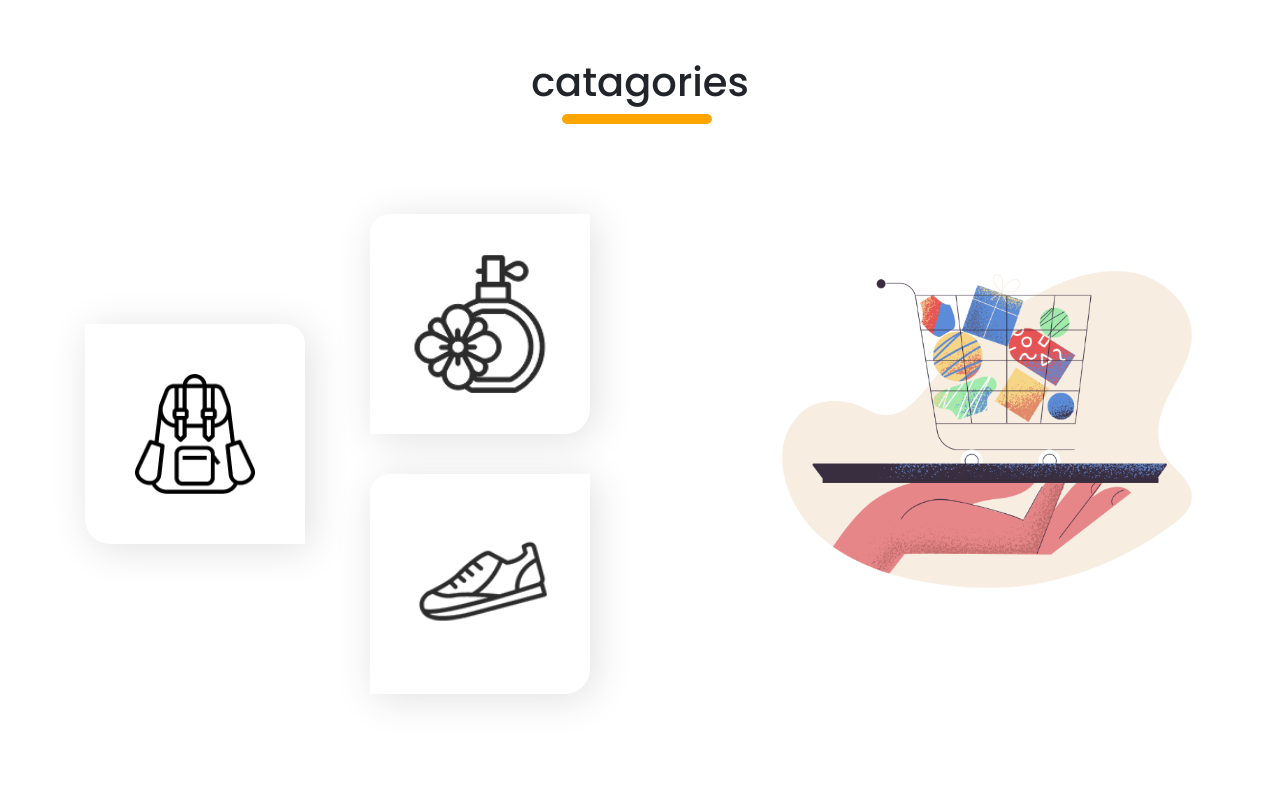
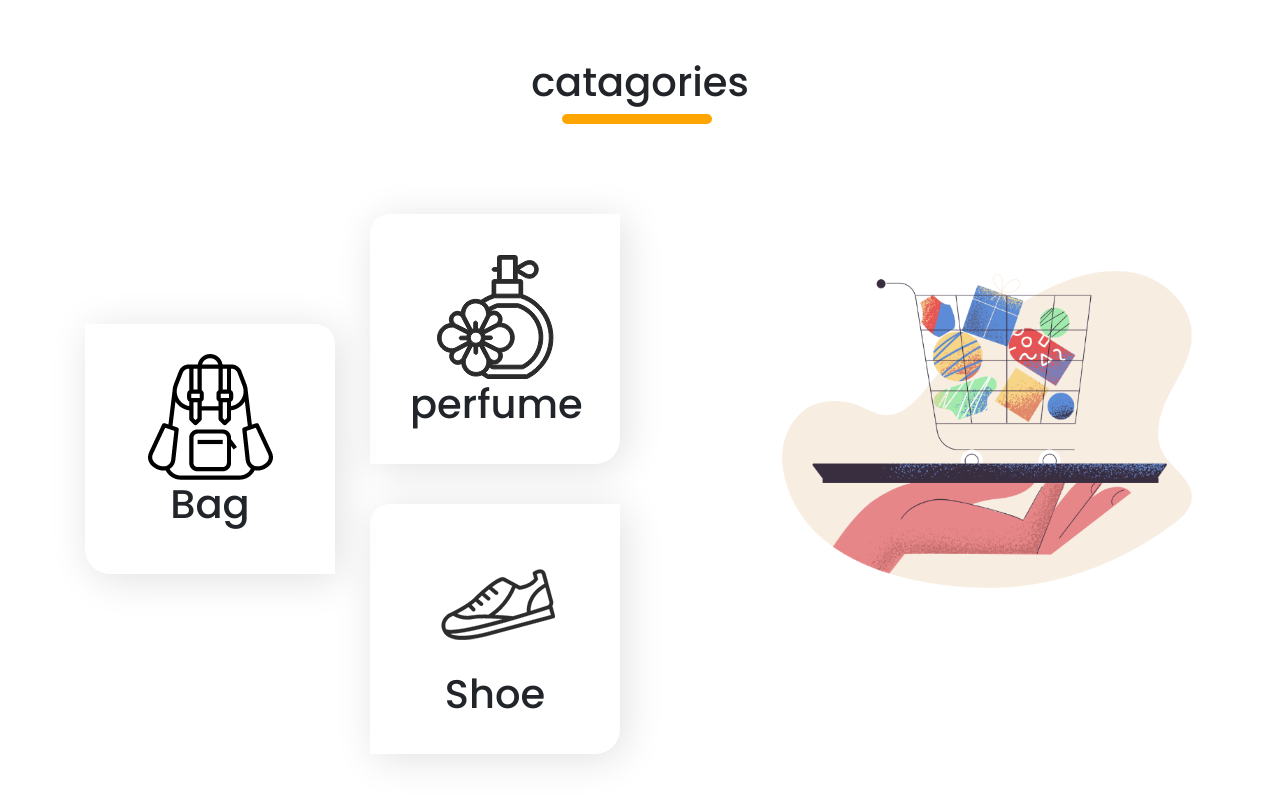
Before and after one commit to coder-shahjalal/hot-gadgets, a plain HTML site: page index.html in a window 1280 px wide. Shown: the part 2340-3142 px from the top of the page. Drawn offline with nearby package versions, Linux system fonts and the light colour scheme.

Commit message:
catagories area update

```diff
--- a/index.html
+++ b/index.html
@@ -264,17 +264,29 @@
        <div class="row ">
            <div class="col-md-6">
                 <div class="row">
-                   <div class="col-md-6 catogories-bag">
+                   <div class="col-md-6 ">
+                       <div class="catogories-bag">
                         <img src="./Categories/bag.png" alt="">
+                        <h1>Bag</h1>
+                       </div>
+
                         </div>
                         <div class="col-md-6">
                     <div class="row d-flex  flex-column catagories-2">
+
                             <div class="col-md-6">
+                              <div class="catagories-2-img">
                               <img src="./Categories/perfume.png" alt="">
+                              <h1>perfume</h1>
+                            </div>
                          </div>
                          <div class="col-md-6">
+                          <div class="catagories-2-img">
                                <img src="./Categories/shoe.png" alt="">
+                               <h1>Shoe</h1>
                               </div>
+                         </div>
+
                            </div>
                    </div>
 
--- a/style.css
+++ b/style.css
@@ -56,27 +56,29 @@ p {
 .catagories-2 {
   margin-top: 50px;
 }
-.catagories-2 img {
-  height: 220px;
-  width: 220px;
+.catagories-2-img {
+  height: 250px;
+  width: 250px;
   padding: 40px;
   margin-top: 40px;
   box-shadow: 5px 5px 40px rgb(226, 225, 225);
   border-top-left-radius: 20px;
   border-bottom-right-radius: 25px;
+  text-align: center;
 }
 
 .catogories-bag {
   margin-top: 200px;
 }
 
-.catogories-bag img {
+.catogories-bag {
   box-shadow: 5px 5px 40px rgb(224, 224, 224);
-  height: 220px;
-  width: 220px;
-  padding: 50px;
+  height: 250px;
+  width: 250px;
+  padding: 30px 60px;
   border-top-right-radius: 20px;
   border-bottom-left-radius: 25px;
+  text-align: center;
 }
 .catagories img {
   padding: 50px;
```
Lines whose indentation alone changed are shown as unchanged.
